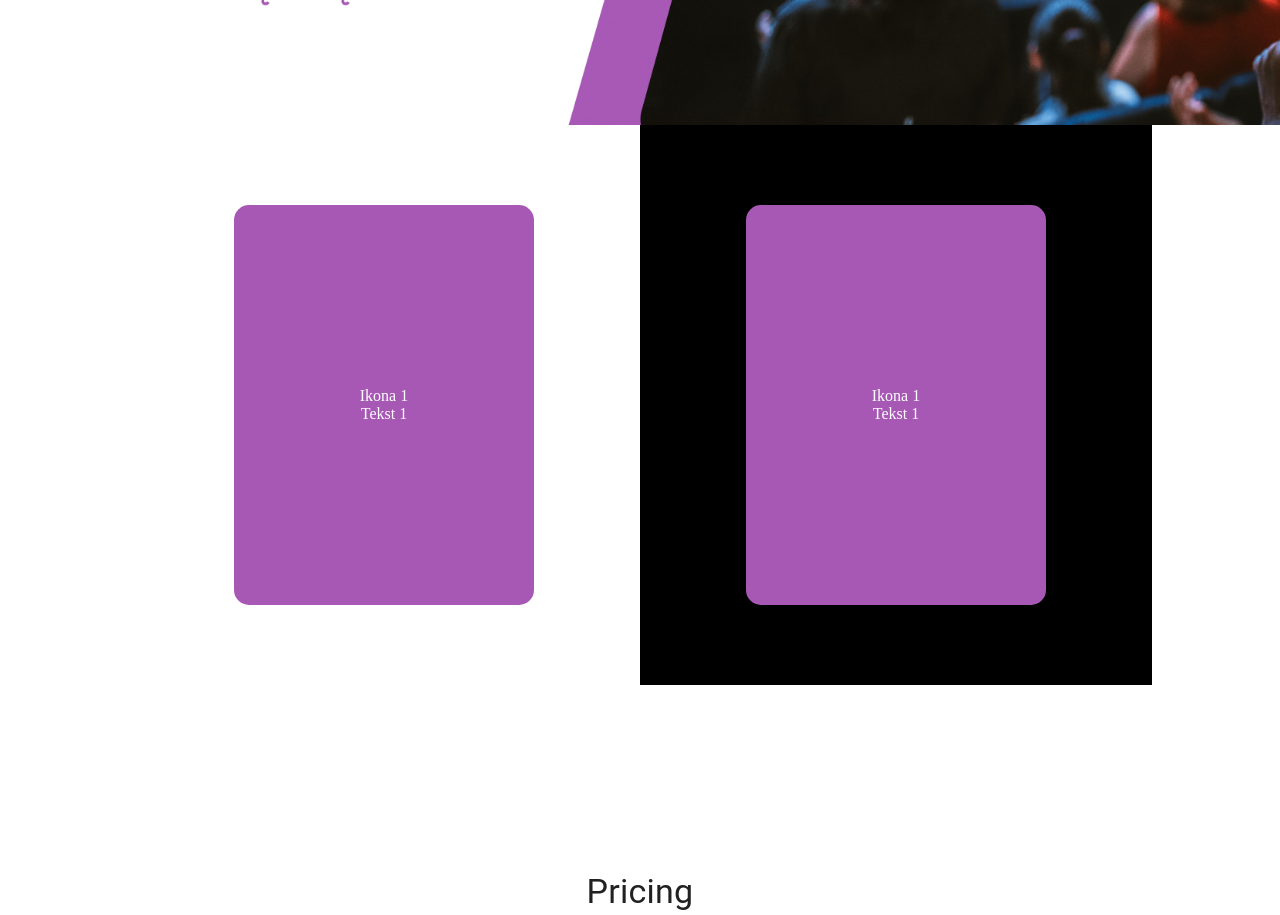
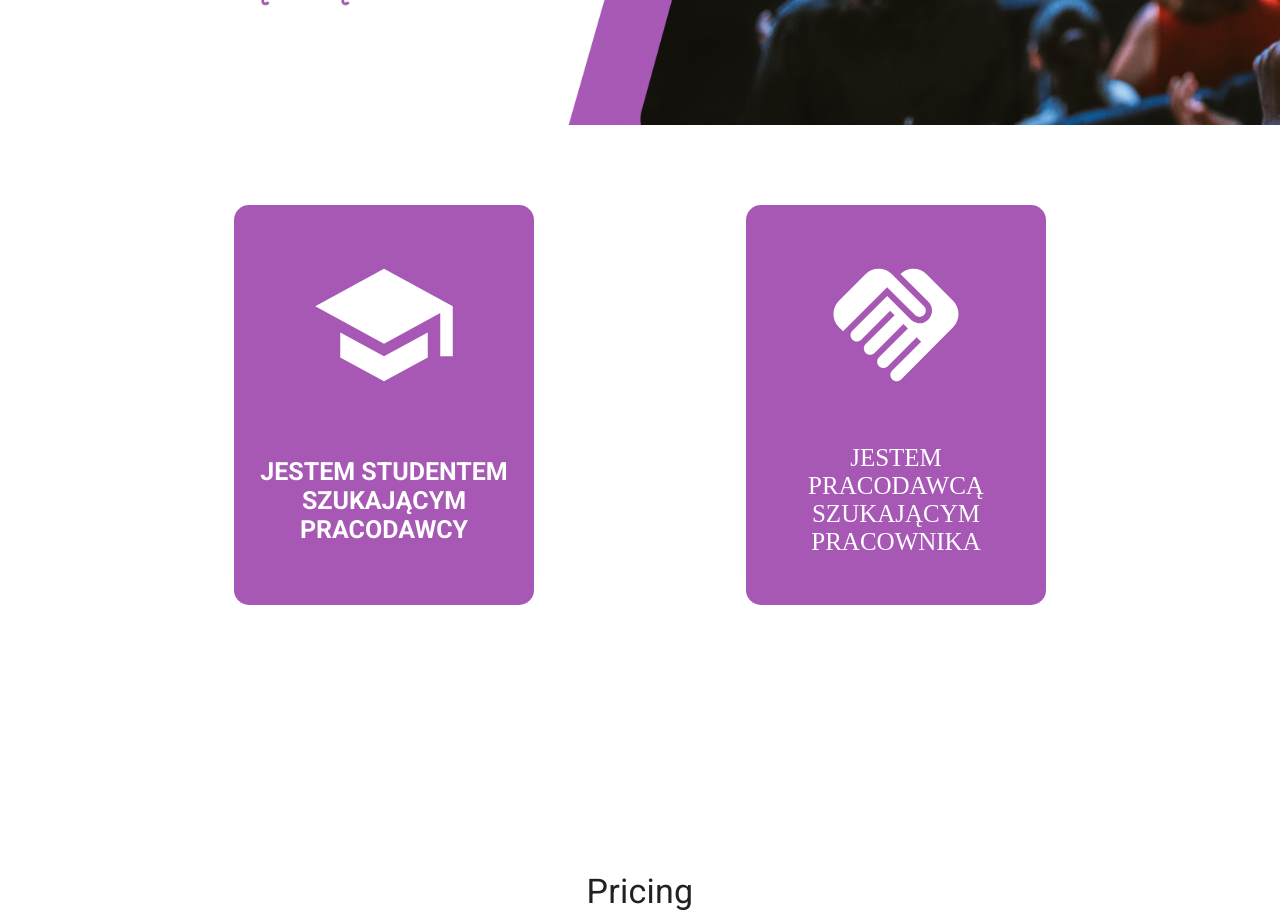
Before and after one commit to LukaszWitt/EDULINK2, a Next.js app: page /home in a window 1280 px wide. Shown: the part 1580-2495 px from the top of the page. Built offline with nearby package versions, Linux system fonts and the light colour scheme.

Commit message:
beta 0.2

```diff
--- a/pages/home.tsx
+++ b/pages/home.tsx
@@ -11,9 +11,15 @@ import Slider from "../components/Slider";
 import { Grid } from "@mui/material";
 import Pricing from "@/components/Pricing";
 import CardFlip from "../components/CardFlip";
-import { Height } from "@mui/icons-material";
+import { FormatSize, Height } from "@mui/icons-material";
 import { color } from "framer-motion";
 import Background from "@/components/Background";
+import AccountBalanceIcon from '@mui/icons-material/AccountBalance';
+import SchoolIcon from '@mui/icons-material/School';
+import HandshakeIcon from '@mui/icons-material/Handshake';
+
+
+
 
 export default function MyApp() {
   return (
@@ -64,20 +70,67 @@ export default function MyApp() {
 
             <Grid item xs={6} padding={2} display={'flex'} justifyContent={'center'}>
               <CardFlip
-                frontIcon={<div>Ikona 1</div>}
-                frontText={<div>Tekst 1</div>}
-                backText={<div>Tekst 1 na odwrocie</div>}
+                frontIcon= {<SchoolIcon sx={{
+                  fontSize:'150px',
+                  transition: '.4s',
+                  cursor: 'pointer',
+                  position: 'absolute',
+                  top: 45,
+                    '&:hover': {
+                    transform: 'rotateZ(5deg) scale(1.3)',
+
+                  },
+
+                }}
+                />}
+                frontText={<div style={{
+                  top: 95,
+                  fontSize: 25,
+                  position: 'relative',
+                  fontFamily: '"Roboto", sans-serif',
+                  fontWeight: '700',
+                  fontStyle: 'normal',
+
+                }}>JESTEM STUDENTEM SZUKAJĄCYM PRACODAWCY</div>}
+                backText={<div style={{
+                  top: -100,
+                  fontSize: 25,
+                  position: 'relative',
+                  fontFamily: '"Roboto", sans-serif',
+                  fontWeight: '700',
+                  fontStyle: 'normal',
+                }}
+                >ZAREJESTRUJ SIĘ UŻYWAJĄC KLAWISZA PONIŻEJ!</div>}
                 backButtonText="Przycisk 1"
               />
             </Grid>
 
-            <Grid sx={{
-              backgroundColor: 'black'
-            }} item xs={6}  padding={2} display={'flex'} justifyContent={'center'}>
+            <Grid item xs={6}  padding={2} display={'flex'} justifyContent={'center'}>
               <CardFlip
-                frontIcon={<div>Ikona 1</div>}
-                frontText={<div>Tekst 1</div>}
-                backText={<div>Tekst 1 na odwrocie</div>}
+                frontIcon={<HandshakeIcon sx={{
+                  fontSize:'150px',
+                  transition: '.4s',
+                  cursor: 'pointer',
+                  position: 'absolute',
+                  top: 45,
+                    '&:hover': {
+                    transform: 'rotateZ(5deg) scale(1.3)',
+                }}} /> }
+                frontText={<div style={{
+                  top: 95,
+                  fontSize: 25,
+                  position: 'relative',
+                  fontStyle: "bold"
+                }}>JESTEM PRACODAWCĄ SZUKAJĄCYM PRACOWNIKA</div>}
+                backText={<div style={{
+                  top: -100,
+                  fontSize: 25,
+                  position: 'relative',
+                  fontFamily: '"Roboto", sans-serif',
+                  fontWeight: '700',
+                  fontStyle: 'normal',
+                }}
+                >ZAREJESTRUJ SIĘ UŻYWAJĄC KLAWISZA PONIŻEJ!</div>}
                 backButtonText="Przycisk 1"
               />
             </Grid>
--- a/styles/globals.css
+++ b/styles/globals.css
@@ -1,3 +1,8 @@
+@import url('https://fonts.googleapis.com/css2?family=Roboto:ital,wght@0,100;0,300;0,400;0,500;0,700;0,900;1,100;1,300;1,400;1,500;1,700;1,900&display=swap');
+
+
+
+
 :root {
   --max-width: 1100px;
   --border-radius: 12px;
@@ -110,3 +115,76 @@ a {
     color-scheme: dark;
   }
 }
+
+
+.roboto-thin {
+  font-family: "Roboto", sans-serif;
+  font-weight: 100;
+  font-style: normal;
+}
+
+.roboto-light {
+  font-family: "Roboto", sans-serif;
+  font-weight: 300;
+  font-style: normal;
+}
+
+.roboto-regular {
+  font-family: "Roboto", sans-serif;
+  font-weight: 400;
+  font-style: normal;
+}
+
+.roboto-medium {
+  font-family: "Roboto", sans-serif;
+  font-weight: 500;
+  font-style: normal;
+}
+
+.roboto-bold {
+  font-family: "Roboto", sans-serif;
+  font-weight: 700;
+  font-style: normal;
+}
+
+.roboto-black {
+  font-family: "Roboto", sans-serif;
+  font-weight: 900;
+  font-style: normal;
+}
+
+.roboto-thin-italic {
+  font-family: "Roboto", sans-serif;
+  font-weight: 100;
+  font-style: italic;
+}
+
+.roboto-light-italic {
+  font-family: "Roboto", sans-serif;
+  font-weight: 300;
+  font-style: italic;
+}
+
+.roboto-regular-italic {
+  font-family: "Roboto", sans-serif;
+  font-weight: 400;
+  font-style: italic;
+}
+
+.roboto-medium-italic {
+  font-family: "Roboto", sans-serif;
+  font-weight: 500;
+  font-style: italic;
+}
+
+.roboto-bold-italic {
+  font-family: "Roboto", sans-serif;
+  font-weight: 700;
+  font-style: italic;
+}
+
+.roboto-black-italic {
+  font-family: "Roboto", sans-serif;
+  font-weight: 900;
+  font-style: italic;
+}
```
